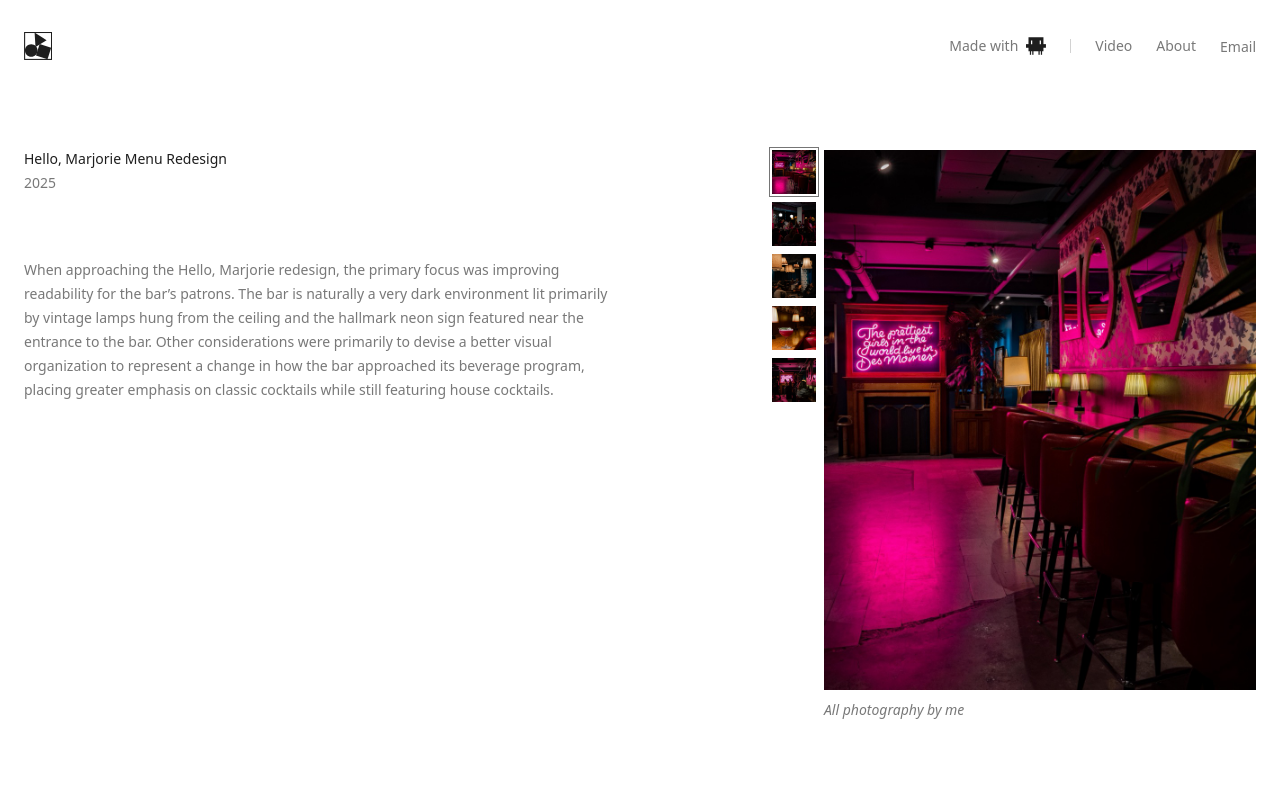
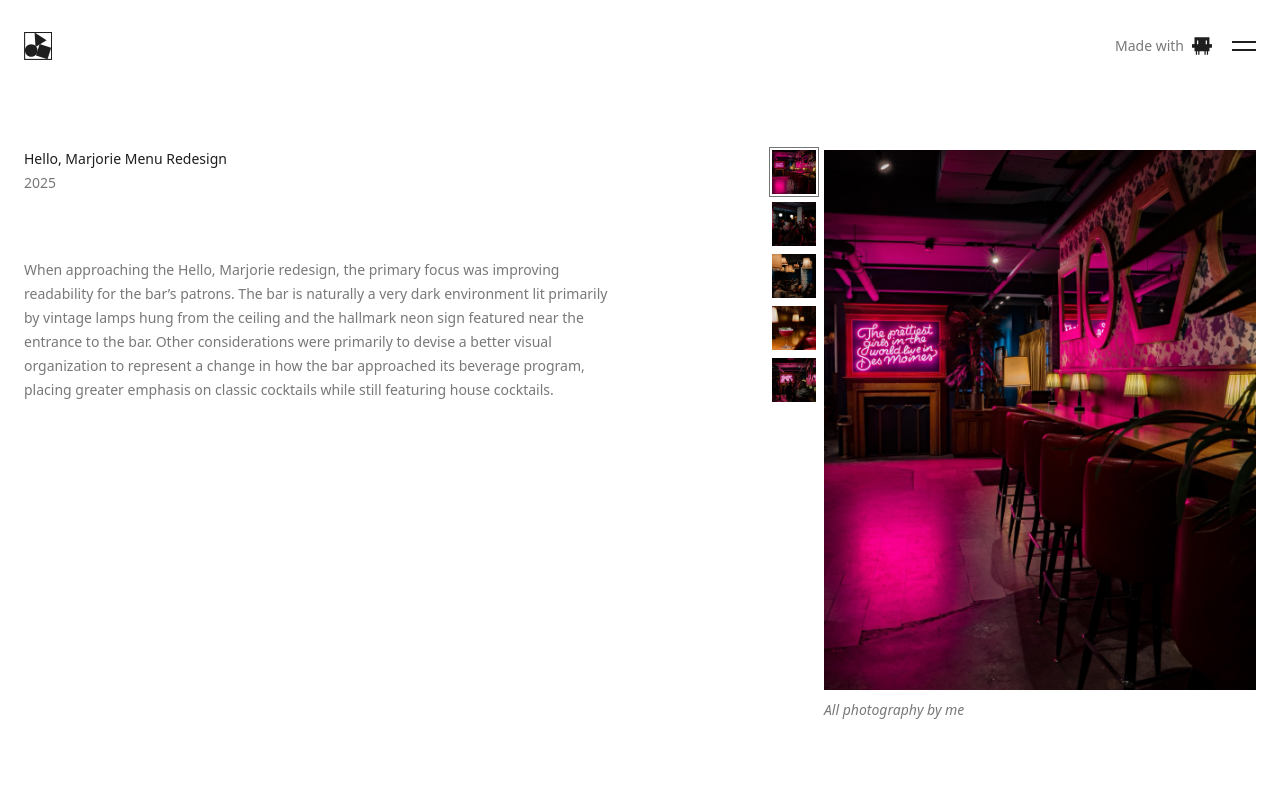
Before and after one commit to alexanderprins/alexanderprins.com, a Next.js app: page /work/hello-marjorie in a window 1280 px wide. Shown: the top 800 px of the page. Built offline with nearby package versions, Linux system fonts and the light colour scheme; a web font is replaced by a local one.

Commit message:
Header: unified hamburger menu at all sizes
Same logo + 'Made with [crab]' + hamburger everywhere; page links live in a
NAV array in the dropdown, so adding pages (logos/photography/shirts) is a
one-liner and the nav never runs out of room.

Co-Authored-By: Claude Opus 4.8 <noreply@anthropic.com>

```diff
--- a/components/SiteHeader.tsx
+++ b/components/SiteHeader.tsx
@@ -3,14 +3,22 @@
 import { useState } from "react";
 import Link from "next/link";
 import { Logo } from "@/components/Logo";
-import { EmailCopy } from "@/components/EmailCopy";
 import { ColophonButton } from "@/components/ColophonButton";
 
-// Logo left; nav right. "Made with [crab]" (ColophonButton) stays visible at all
-// sizes. On desktop the Video/About/Email links sit inline; below `lg` they
-// collapse into a hamburger dropdown (the colophon stays out of it, per design).
+// Logo left; "Made with [crab]" + a hamburger right, at ALL sizes. Every page
+// link lives in the dropdown so the nav never runs out of room as pages are
+// added. To add a page: build the route, then add it to NAV below.
 
 const EMAIL = "hello@alexanderprins.com";
+
+const NAV: { label: string; href: string }[] = [
+  { label: "Video", href: "/video" },
+  { label: "About", href: "/about" },
+  // add pages here as they ship, e.g.:
+  // { label: "Logos", href: "/logos" },
+  // { label: "Photography", href: "/photography" },
+  // { label: "Shirts", href: "/shirts" },
+];
 
 export function SiteHeader() {
   const [open, setOpen] = useState(false);
@@ -23,37 +31,14 @@ export function SiteHeader() {
         <Logo size={28} />
       </Link>
 
-      <nav className="flex items-center">
+      <nav className="flex items-center gap-5">
         <ColophonButton />
-
-        {/* desktop: inline links */}
-        <span
-          className="mx-6 hidden h-3.5 w-px bg-black/20 lg:block"
-          aria-hidden="true"
-        />
-        <div className="hidden items-center gap-6 lg:flex">
-          <Link
-            href="/video"
-            className="font-mono text-sm text-black/60 hover:text-black"
-          >
-            Video
-          </Link>
-          <Link
-            href="/about"
-            className="font-mono text-sm text-black/60 hover:text-black"
-          >
-            About
-          </Link>
-          <EmailCopy />
-        </div>
-
-        {/* mobile: hamburger (two lines -> X) */}
         <button
           type="button"
           aria-label="Menu"
           aria-expanded={open}
           onClick={() => setOpen((v) => !v)}
-          className="relative ml-5 flex h-6 w-6 flex-col items-center justify-center gap-1.5 lg:hidden"
+          className="relative flex h-6 w-6 flex-col items-center justify-center gap-1.5"
         >
           <span
             className={`h-0.5 w-6 bg-black transition-transform duration-200 ${
@@ -68,29 +53,24 @@ export function SiteHeader() {
         </button>
       </nav>
 
-      {/* mobile dropdown */}
       {open && (
         <>
           <div
-            className="fixed inset-0 z-10 lg:hidden"
+            className="fixed inset-0 z-10"
             aria-hidden="true"
             onClick={() => setOpen(false)}
           />
-          <div className="absolute right-6 top-full z-20 mt-3 flex min-w-40 flex-col border border-black/10 bg-white p-2 shadow-sm lg:hidden">
-            <Link
-              href="/video"
-              onClick={() => setOpen(false)}
-              className="px-3 py-2 font-mono text-sm text-black/60 hover:text-black"
-            >
-              Video
-            </Link>
-            <Link
-              href="/about"
-              onClick={() => setOpen(false)}
-              className="px-3 py-2 font-mono text-sm text-black/60 hover:text-black"
-            >
-              About
-            </Link>
+          <div className="absolute right-6 top-full z-20 mt-3 flex min-w-40 flex-col border border-black/10 bg-white p-2 shadow-sm">
+            {NAV.map((item) => (
+              <Link
+                key={item.href}
+                href={item.href}
+                onClick={() => setOpen(false)}
+                className="px-3 py-2 font-mono text-sm text-black/60 hover:text-black"
+              >
+                {item.label}
+              </Link>
+            ))}
             <a
               href={`mailto:${EMAIL}`}
               onClick={() => setOpen(false)}
```
